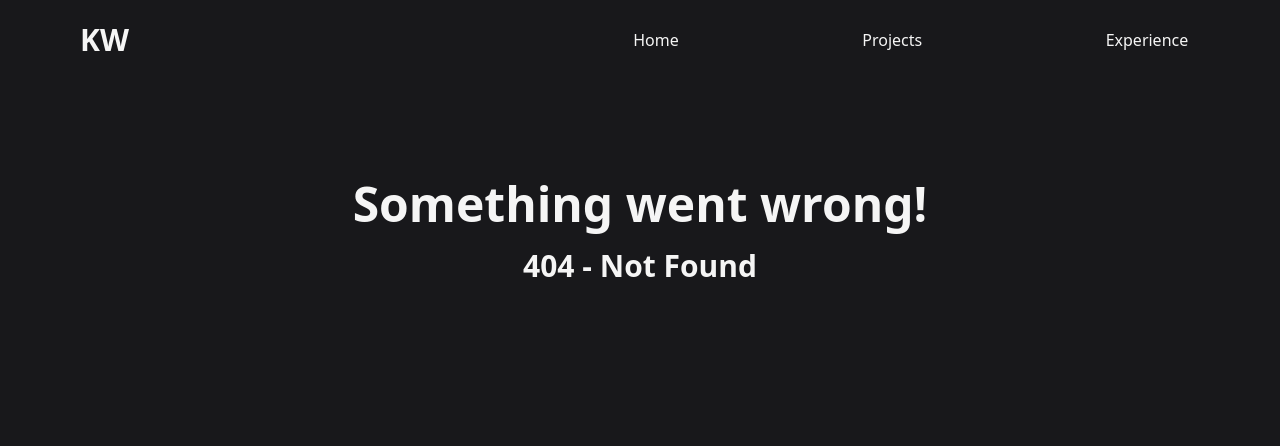
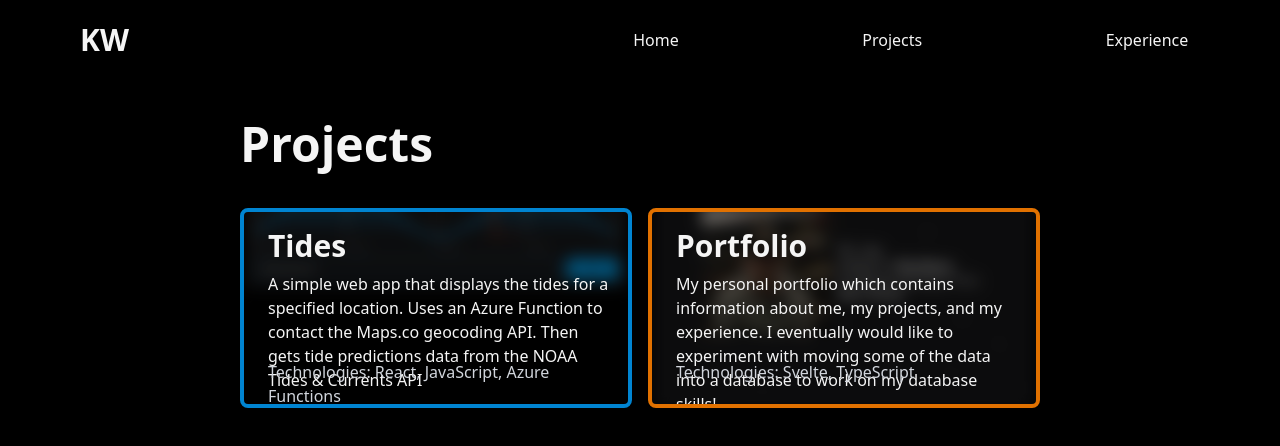
Before and after one commit to kwidmer64/kroben-portfolio, a SvelteKit app: page /projects in a window 1280 px wide. Before the commit this address had no page. Shown: the top 446 px of the page. Built offline with nearby package versions, Linux system fonts and the light colour scheme.

Commit message:
Add project page skeleton

```diff
--- a/src/app.html
+++ b/src/app.html
@@ -5,7 +5,7 @@
 		<meta name="viewport" content="width=device-width, initial-scale=1" />
 		%sveltekit.head%
 	</head>
-	<body data-sveltekit-preload-data="hover" class="overflow-x-hidden bg-zinc-900 text-neutral-100">
+	<body data-sveltekit-preload-data="hover" class="overflow-x-hidden bg-black text-neutral-100">
 		<div style="display: contents">%sveltekit.body%</div>
 	</body>
 </html>
--- /dev/null
+++ b/src/routes/projects/+page.svelte
@@ -0,0 +1,34 @@
+<script>
+	import tidesImg from '$lib/assets/projects/tidesImg.jpg';
+	import portfolioImg from '$lib/assets/projects/portfolioImg.jpg';
+
+	// get each project div on the page
+	// on hover, add the classes for shadow and text color
+	// on mouse leave, remove those classes
+</script>
+
+<div class="grid grid-cols-2 mt-10 px-60 gap-4">
+	<h1 class="text-5xl font-bold col-span-2 mb-6">Projects</h1>
+	<a href="https://tides.kroben.net/">
+		<div class="border-4 border-sky-600 rounded-lg p-4 pb-0 pl-6 h-50 grid grid-rows-4 relative overflow-clip">
+			<h2 class="text-3xl font-bold">Tides</h2>
+			<p class="row-span-2 font-medium">A simple web app that displays the tides for a specified location.
+				Uses an Azure Function to contact the Maps.co geocoding API.
+				Then gets tide predictions data from the NOAA Tides & Currents API</p>
+			<p class="font-light text-gray-300">Technologies: React, JavaScript, Azure Functions</p>
+
+			<img src={tidesImg} alt="Tide prediction website" class="absolute -top-1/2 left-0 w-full object-cover -z-1 blur-sm brightness-50"/>
+		</div>
+	</a>
+
+	<a href="/">
+		<div class="border-4 border-amber-600 rounded-lg p-4 pb-0 pl-6 h-50 grid grid-rows-4 relative overflow-clip">
+			<h2 class="text-3xl font-bold">Portfolio</h2>
+			<p class="row-span-2 font-medium">My personal portfolio which contains information about me, my projects, and my experience.
+				I eventually would like to experiment with moving some of the data into a database to work on my database skills!</p>
+			<p class="font-light text-gray-300">Technologies: Svelte, TypeScript</p>
+
+			<img src={portfolioImg} alt="Tide prediction website" class="absolute -top-1/2 left-0 w-full object-cover -z-1 blur-sm brightness-50"/>
+		</div>
+	</a>
+</div>
```
Also changed, not shown: src/lib/assets/projects/portfolioImg.jpg (added), src/lib/assets/projects/tidesImg.jpg (added).
